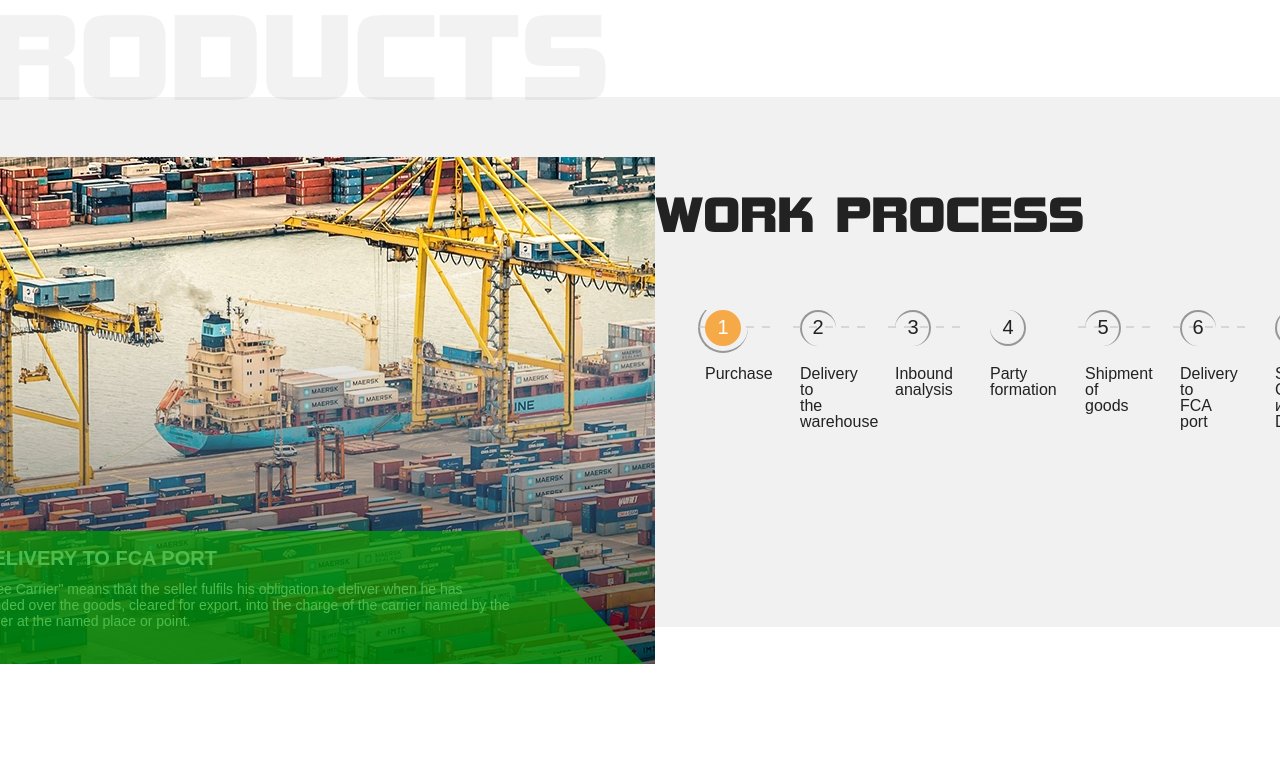
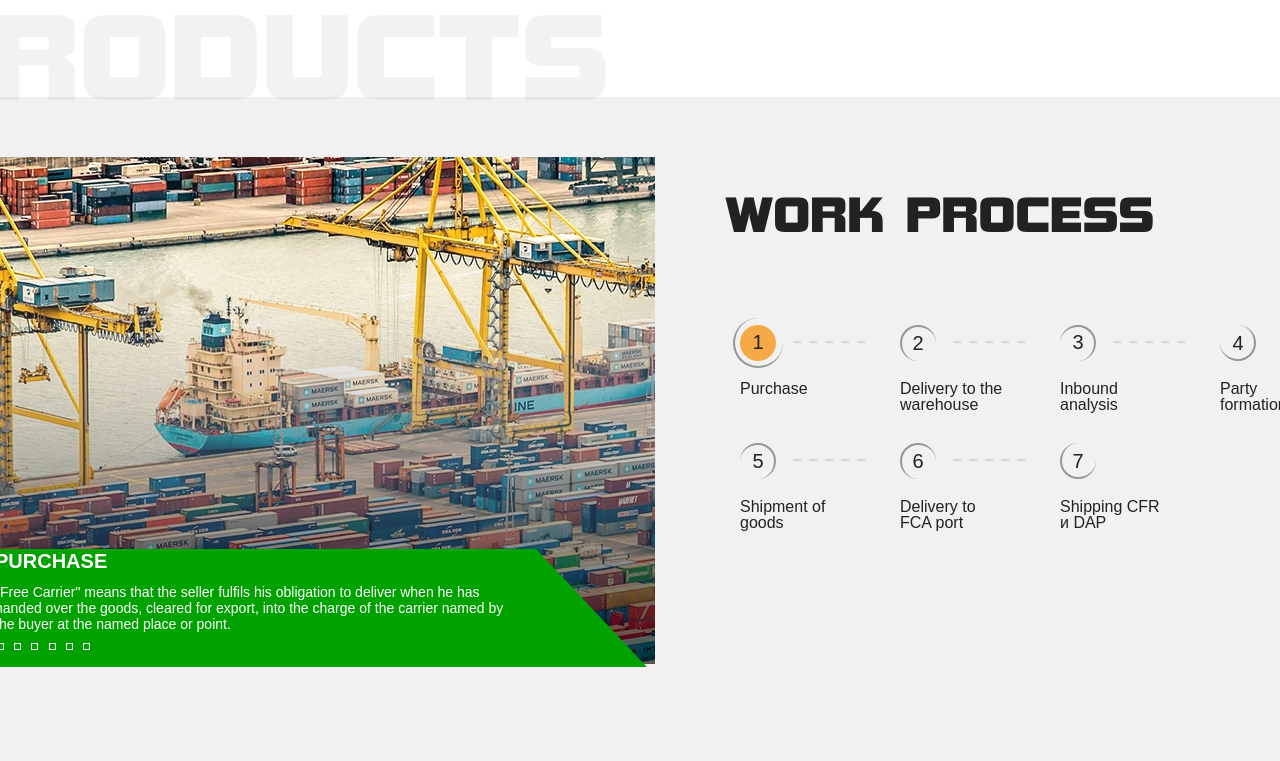
Before and after one commit to TkachAndrey/mobiOS, a website: page app/index.html in a window 1280 px wide. Shown: the part 1399-2160 px from the top of the page. Before the commit the page ends 2066 px from the top, so only its background shows below. Drawn offline with nearby package versions, Linux system fonts and the light colour scheme; files whose address does not match are found by name; a web font is replaced by a local one.

Commit message:
both sliders have done

```diff
--- a/app/index.html
+++ b/app/index.html
@@ -233,7 +233,7 @@
             <div class="slide__item">
               <img src="images/slide1.jpg" alt="">
               <div class="slide__description">
-                <div class="slide__title">Delivery to FCA port</div>
+                <div class="slide__title">Purchase</div>
                 <div class="slide__text">"Free Carrier" means that the seller fulfils his obligation to deliver when he
                   has handed over the goods, cleared for export, into the charge of the carrier named by the buyer at
                   the named place or point.</div>
@@ -242,71 +242,98 @@
             <div class="slide__item">
               <img src="images/wheat.webp" alt="">
               <div class="slide__description">
-                <div class="slide__title">Shipping CFR и DAP</div>
-                <div class="slide__text">"Free Carrier" means that the seller fulfils his obligation to deliver when he
-                  has handed over the goods, cleared for export, into the charge of the carrier named by the buyer at
-                  the named place or point.</div>
+                <div class="slide__title">Delivery to the warehouse</div>
+                <div class="slide__text">Lorem ipsum dolor sit amet, consectetur adipisicing elit. Delectus dolor velit
+                  sequi corrupti dolore neque repellat soluta? Maxime odit consectetur tenetur, cupiditate dolor ut fuga
+                  laborum eos officia architecto eveniet.</div>
               </div>
             </div>
+            <div class="slide__item">
+              <img src="images/wheat.webp" alt="">
+              <div class="slide__description">
+                <div class="slide__title">Inbound analysis</div>
+                <div class="slide__text">Lorem, ipsum dolor sit amet consectetur adipisicing elit. Architecto dolores
+                  amet quae ducimus asperiores distinctio quas magni velit veniam? Ad.</div>
+              </div>
+            </div>
+            <div class="slide__item">
+              <img src="images/wheat.webp" alt="">
+              <div class="slide__description">
+                <div class="slide__title">Party formation</div>
+                <div class="slide__text">Lorem, ipsum dolor sit amet consectetur adipisicing elit. Laborum quaerat modi
+                  et culpa ducimus perferendis, inventore qui sunt. Repellendus laudantium dolor deleniti.</div>
+              </div>
+            </div>
+            <div class="slide__item">
+              <img src="images/wheat.webp" alt="">
+              <div class="slide__description">
+                <div class="slide__title">Shipment of goods</div>
+                <div class="slide__text">Lorem ipsum dolor sit amet consectetur, adipisicing elit. Molestias amet
+                  deleniti harum quibusdam nobis minima!</div>
+              </div>
+            </div>
+            <div class="slide__item">
+              <img src="images/wheat.webp" alt="">
+              <div class="slide__description">
+                <div class="slide__title">Delivery to FCA port</div>
+                <div class="slide__text">Lorem ipsum dolor sit amet, consectetur adipisicing elit. Ea dolores, illo
+                  delectus a assumenda maxime, blanditiis tempora similique doloribus soluta officiis.</div>
+              </div>
+            </div>
+            <div class="slide__item">
+              <img src="images/wheat.webp" alt="">
+              <div class="slide__description">
+                <div class="slide__title">Shipping CFR и DAP</div>
+                <div class="slide__text">Lorem ipsum dolor sit amet consectetur adipisicing elit. Error exercitationem
+                  commodi eaque nulla deserunt ducimus quidem repellat vero?</div>
+              </div>
+            </div>
+
           </div>
 
           <div class="slider__panel">
-            <img src="images/bg-colored.png" alt="">
-            <div class="slider__dots">
-              <!-- <a href="#!" class="slider__dots-item slider__dots-item_active"></a> -->
-              <!-- <a href="#!" class="slider__dots-item"></a>
-              <a href="#!" class="slider__dots-item"></a>
-              <a href="#!" class="slider__dots-item"></a>
-              <a href="#!" class="slider__dots-item"></a>
-              <a href="#!" class="slider__dots-item"></a>
-              <a href="#!" class="slider__dots-item"></a> -->
-            </div>
+            <!-- <img src="images/bg-colored.png" alt=""> -->
           </div>
+        </div>
 
-
-
-        </div>
         <div class="work__process">
           <div class="work__title">Work process</div>
           <div class="work__steps">
-
             <div class="work__steps-item work__steps-item_1">
-              <a href="#!" class="work__steps-link work__steps-link_active">1</a>
+              <span class="work__steps-link">1</span>
               <span class="work__steps-circle work__steps-circle_1"></span>
               <div class="work__steps-text">Purchase</div>
             </div>
-
             <div class="work__steps-item work__steps-item_2">
-              <a href="#!" class="work__steps-link">2</a>
+              <button class="work__steps-link">2</button>
               <span class="work__steps-circle work__steps-circle_2"></span>
               <div class="work__steps-text">Delivery to the warehouse</div>
             </div>
             <div class="work__steps-item work__steps-item_3">
-              <a href="#!" class="work__steps-link">3</a>
+              <span class="work__steps-link">3</span>
               <span class="work__steps-circle work__steps-circle_3"></span>
               <div class="work__steps-text">Inbound analysis</div>
             </div>
             <div class="work__steps-item work__steps-item_4">
-              <a href="#!" class="work__steps-link">4</a>
+              <button class="work__steps-link">4</button>
               <span class="work__steps-circle work__steps-circle_4"></span>
               <div class="work__steps-text">Party formation</div>
             </div>
             <div class="work__steps-item work__steps-item_5">
-              <a href="#!" class="work__steps-link">5</a>
+              <button class="work__steps-link">5</button>
               <span class="work__steps-circle work__steps-circle_5"></span>
               <div class="work__steps-text">Shipment of goods</div>
             </div>
             <div class="work__steps-item work__steps-item_6">
-              <a href="#!" class="work__steps-link">6</a>
+              <button class="work__steps-link">6</button>
               <span class="work__steps-circle work__steps-circle_6"></span>
               <div class="work__steps-text">Delivery to FCA port</div>
             </div>
             <div class="work__steps-item work__steps-item_7">
-              <a href="#!" class="work__steps-link">7</a>
+              <button class="work__steps-link">7</button>
               <span class="work__steps-circle work__steps-circle_7"></span>
               <div class="work__steps-text">Shipping CFR и DAP</div>
             </div>
-
           </div>
         </div>
       </div>
--- a/app/js/main.js
+++ b/app/js/main.js
@@ -6,22 +6,25 @@ $(function(){
     arrows: false,
     fade: true,
     dots: true,
-    customPaging: function(slider, i) {
-      return "";
-      // <a href="#!" class="slider__dots-item"></a>
-    },
-    asNavFor: '.work__steps'
+    asNavFor: '.work__steps',
+    customPaging : function() {
+      return '<button class="slider__dots-item"></button>';
+    }
   });
+
   $('.work__steps').slick({
     slidesToShow: 7,
+    slidesToScroll: 1,
     arrows: false,
-    // slidesToScroll: 0,
     asNavFor: '.slider',
-    dots: false,
-    centerMode: true,
+    // fade: true,
+    // dots: true,
+    // centerMode: true,
     focusOnSelect: true
+    // customPaging : function(slider, i) {
+    //   var thumb = $(slider.$slides[i]).data('image');
+    //   return '<a href="#"><img src="'+thumb+'"></a>';
+    // }
   });
 
-  $('.slider .slick-dots li').addClass('slider__dots-item'); //  Add class to "li"
-
 });
--- a/app/scss/style.scss
+++ b/app/scss/style.scss
@@ -16,7 +16,7 @@ html {
   font-size: $baseFontSize;
 }
 body {
-  font-size: rem(16px);
+  font-size: 16px;
   font-family: $baseFontFamily;
   background-color: $bgColor;
   color: $mainColor;
@@ -151,6 +151,7 @@ img {
 .top{
   background: url(../images/top-bg.webp) no-repeat center;
   background-size: cover;
+  background-attachment: fixed;
   min-height: 100vh;
   display: flex;
   align-items: center;
@@ -453,16 +454,39 @@ img {
 
 .work{
   padding-top: 60px;
+  padding-bottom: 500px;
   background-color: $bgGrey;
-  // position: relative;
-  // position: static;
-  // z-index: -1;
   &__inner{
     display: flex;
+    // justify-content: space-between;
+  }
+  &__demo{
+    & .slick-dots{
+      display: flex;
       justify-content: space-between;
+      width: 110px;
+      position: absolute;
+      bottom: 15px;
+      left: 20px;
+      z-index: 6;
+    }
+    & li.slick-active .slider__dots-item{
+      background-color: $white;
+      border: 1px solid $white;
+    }
+    & li .slider__dots-item{
+      background-color: transparent;
+      border: 1px solid $white;
+      display: inline-block;
+      width: 7px;
+      height: 7px;
+      outline: none;
+      cursor: pointer;
+    }
   }
   &__process{
     padding-top: 35px;
+    margin-left: 70px;
   }
   &__title{
     color: $mainColor;
@@ -473,52 +497,85 @@ img {
     margin-bottom: 70px;
   }
   &__steps{
-    display: grid;
-    grid-columns: 1fr 1fr 1fr 1fr;
-    grid-rows: 1fr 1fr;
     &-item{
-      width: 160px;
-      padding-right: 55px;
-      padding-bottom: 70px;
+      cursor: pointer;
+      outline: none;
       position: relative;
+      &:hover{
+        transform: scale(1.1);
+      }
       &::after{
         content: url(../images/dotted-line.png);
         position: absolute;
-        right: 30px;
+        right: -20px;
         top: 5px;
       }
-      &_1{
-        grid-column: 1/2;
-        grid-row: 1/2;
-      }
-      &_2{
-        grid-column: 2/3;
-        grid-row: 1/2;
-      }
-      &_3{
-        grid-column: 3/4;
-        grid-row: 1/2;
-      }
       &_4{
-        grid-column: 4/5;
-        grid-row: 1/2;
         &::after{
           content: "";
         }
       }
-      &_5{
+      &_7{
+        &::after{
+          content: "";
+        }
+      }
+    }
+    & .slick-track{
+      width: 640px !important;
+      transform: none !important;
+      display: grid;
+      grid-template-columns: 1fr 1fr 1fr 1fr;
+      grid-template-rows: 1fr 1fr;
+      & .slick-slide{
+        width: 135px !important;
+        padding: 15px;
+        outline: none;
+        &:nth-of-type(1){
+          grid-column: 1/2;
+          grid-row: 1/2;
+        }
+        &:nth-of-type(2){
+          grid-column: 2/3;
+          grid-row: 1/2;
+        }
+        &:nth-of-type(3){
+          grid-column: 3/4;
+          grid-row: 1/2;
+        }
+        &:nth-of-type(4){
+          grid-column: 4/5;
+          grid-row: 1/2;
+        }
+        &:nth-of-type(5){
           grid-column: 1/2;
           grid-row: 2/3;
         }
-      &_6{
+        &:nth-of-type(6){
           grid-column: 2/3;
           grid-row: 2/3;
         }
-      &_7{
+        &:nth-of-type(7){
           grid-column: 3/4;
           grid-row: 2/3;
-        &::after{
-          content: "";
+        }
+        &.slick-current .work__steps-item .work__steps-link{
+          background-color: $activeColor;
+        }
+        &.slick-current .work__steps-item .work__steps-circle{
+          width: 50px;
+          height: 50px;
+          margin-left: -7px;
+          margin-top: -7px;
+        }
+        &:hover .work__steps-item .work__steps-link{
+          background-color: $activeColor;
+        }
+        &:hover .work__steps-item .work__steps-circle{
+          width: 50px;
+          height: 50px;
+          margin-left: -7px;
+          margin-top: -7px;
         }
       }
     }
@@ -536,27 +593,10 @@ img {
       margin-bottom: 20px;
       position: relative;
       z-index: 5;
+      border: none;
       border-radius: 50%;
-      &:hover{
-        background-color: $activeColor;
-        color: $white;
-        & + .work__steps-circle{
-          width: 50px;
-          height: 50px;
-          margin-left: -7px;
-          margin-top: -7px;
-        }
-      }
-      &_active{
-        background-color: $activeColor;
-        color: $white;
-        & + .work__steps-circle{
-          width: 50px;
-          height: 50px;
-          margin-left: -7px;
-          margin-top: -7px;
-        }
-      }
+      outline: none;
+      background-color: transparent;
     }
     &-text{
       color: $mainColor;
@@ -574,6 +614,7 @@ img {
       left: 0;
       right: 0;
       bottom: 0;
+      background-color: transparent;
       animation: spiner 1s linear infinite;
       &_1{
         border-top: 0;
@@ -605,47 +646,42 @@ img {
       }
     }
   }
-  &__demo{
-    position: relative;
-    z-index: 1;
-  }
 }
 
 .slider{
   margin-bottom: -40px;
   margin-left: -40px;
   width: 695px;
-  &__panel{
-    position: absolute;
-    bottom: -40px;
-    left: -57px;
-    z-index: 5;
-    opacity: 0.7;
-    &::after{
-      content: url(../images/corner.svg);
-      position: absolute;
-      top: -15px;
-      left: 0;
-    }
-  }
+  z-index: 0;
 }
 .slide{
   &__item{
     position: relative;
-    // z-index: 5;
+    z-index: 5;
     & img{
-      vertical-align: baseline;
+      display: inline-block;
     }
   }
   &__description{
     color: $white;
     font-family: $baseFontFamily;
-    padding: 20px 144px 35px 35px;
+    padding: 35px 144px 35px 35px;
     position: absolute;
-    left: -17px;
+    left: 0px;
     bottom: 0;
-    z-index: 7;
-    opacity: 1;
+    z-index: 0;
+    // margin-bottom: 0;
+    // margin-top: -151px;
+    // margin-left: -17px;
+    &::before{
+      content: url(../images/panel-bg.png);
+      position: absolute;
+      width: 701px;
+      height: 133px;
+      bottom: 0;
+      left: 0;
+      z-index: -1;
+    }
   }
   &__title{
     font-size: 20px;
@@ -660,30 +696,7 @@ img {
   }
 }
 
-.slick{
-  &-dots{
-    display: flex;
-    justify-content: space-between;
-    width: 110px;
-    position: absolute;
-    bottom: 15px;
-    left: 40px;
-    z-index: 6;
-    &-active{
-      background-color: red;
-      border: 1px solid red;
-    }
-    &-item{
-      display: inline-block;
-      width: 7px;
-      height: 7px;
-      border: 1px solid red;
-      // &_active{
-      //   background-color: $white;
-      // }
-    }
-  }
-}
+
 
 
 @keyframes spiner{
```
Also changed, not shown: app/css/style.min.css, app/images/panel-bg.png (added). Lines whose indentation alone changed are shown as unchanged.
